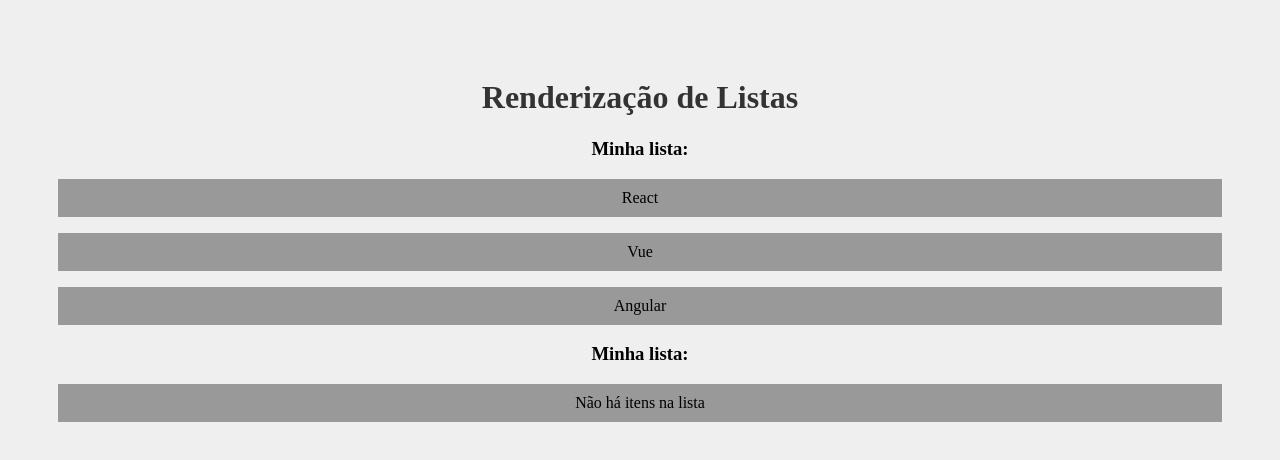
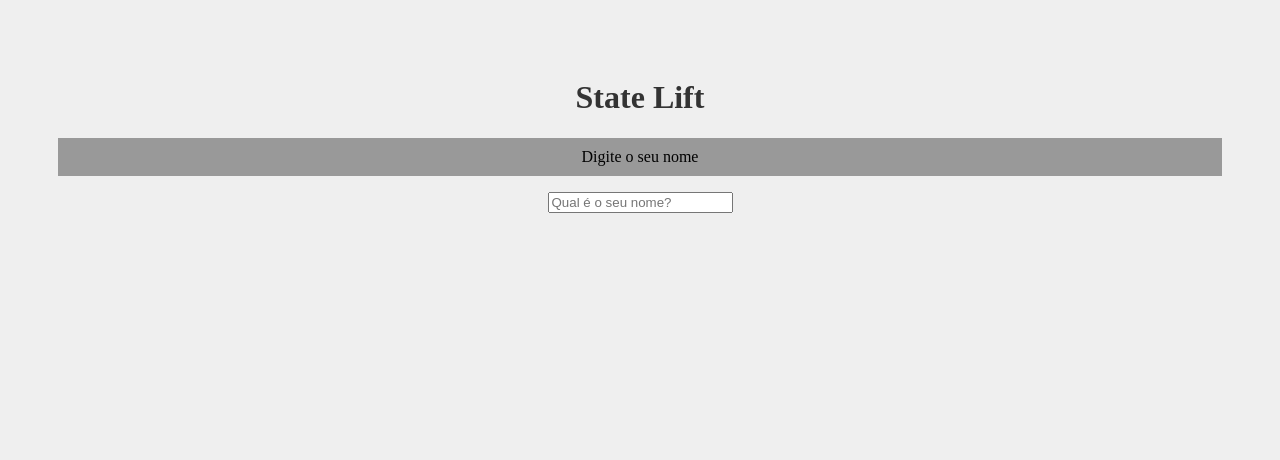
Before and after one commit to klebermkardel/Estudos, a React (Create React App) app in the folder Cursos/React - Hora de Codar/meu-projeto/: page / in a window 1280 px wide. Shown: the top 460 px of the page. Built offline with nearby package versions, Linux system fonts and the light colour scheme.

Commit message:
Cria arquivos Saudacao.js e SeuNome.js dentro de components e altera App.js para mostrar como trabalhar com State Lift

```diff
--- a/Cursos/React - Hora de Codar/meu-projeto/src/App.js
+++ b/Cursos/React - Hora de Codar/meu-projeto/src/App.js
@@ -1,15 +1,17 @@
 import './App.css';
-import OutraLista from './components/OutraLista';
+import { useState } from 'react'
+import SeuNome from './components/SeuNome';
+import Saudacao from './components/Saudacao';
 
 function App() {
 
-  const meusItens = ['React', 'Vue', 'Angular']
+  const [nome, setNome] = useState()
 
   return (
     <div className="App">
-      <h1>Renderização de Listas</h1>
-      <OutraLista itens={meusItens} />
-      <OutraLista itens={[]} />
+      <h1>State Lift</h1>
+      <SeuNome setNome={setNome} />
+      <Saudacao nome={nome} />
     </div>
   );
 }
--- /dev/null
+++ b/Cursos/React - Hora de Codar/meu-projeto/src/components/Saudacao.js
@@ -0,0 +1,10 @@
+function Saudacao({nome}) {
+    function gerarSaudacao(algumNome) {
+        return `Olá, ${algumNome}, tudo bem?`
+    }
+
+
+    return <>{nome && <p>{gerarSaudacao(nome)}</p>}</>
+}
+
+export default Saudacao
--- /dev/null
+++ b/Cursos/React - Hora de Codar/meu-projeto/src/components/SeuNome.js
@@ -0,0 +1,10 @@
+function SeuNome({ setNome }) {
+    return (
+        <div>
+         <p>Digite o seu nome</p>
+         <input type="text" placeholder="Qual é o seu nome?" onChange={(e) => setNome(e.target.value)} />
+        </div>
+    )
+}
+
+export default SeuNome
```
